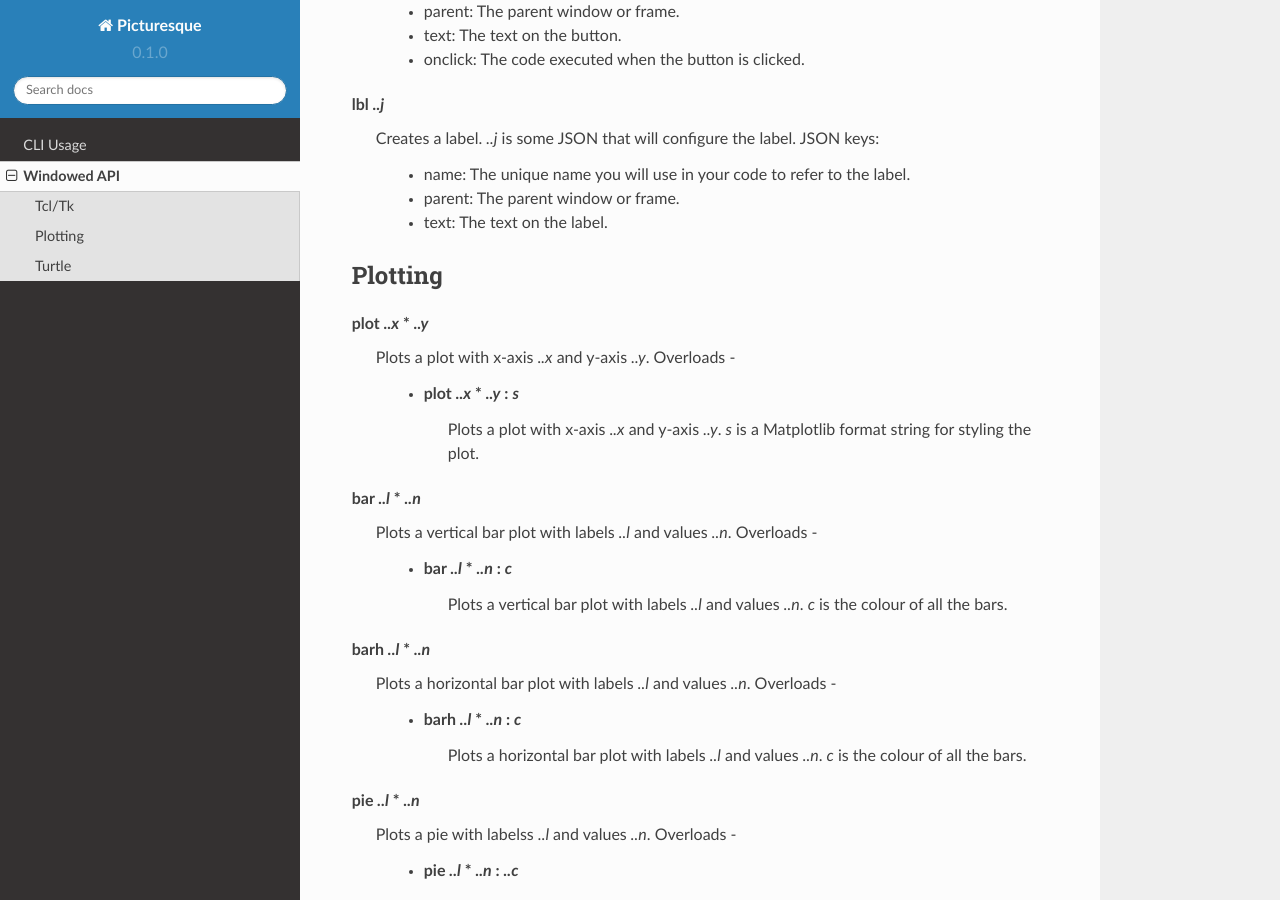
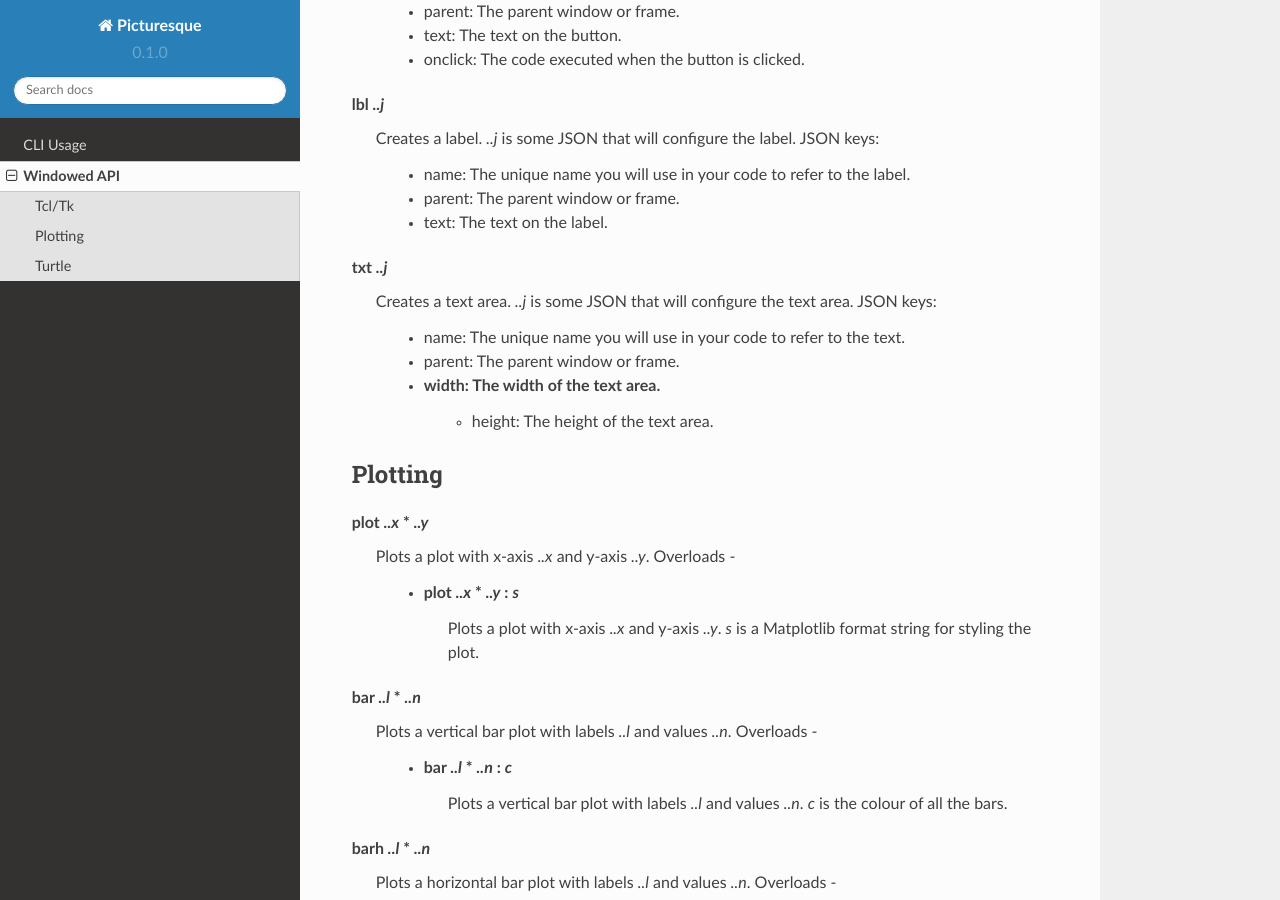
Before and after one commit to tiashDev/pic-docs, a Sphinx documentation site: the page built from docs/source/win-api.rst, in a window 1280 px wide and 900 px high, scrolled down 810 px. Built offline with Sphinx 7.4.7 and the Read the Docs theme 2.0.0, drawn with Linux system fonts in a browser that asks for light colours.

Commit message:
Update win-api.rst

```diff
--- a/docs/source/win-api.rst
+++ b/docs/source/win-api.rst
@@ -52,6 +52,16 @@ lbl *..j*
       * name: The unique name you will use in your code to refer to the label.
       * parent: The parent window or frame.
       * text: The text on the label.
+
+.. _txt:
+
+txt *..j*
+   Creates a text area. *..j* is some JSON that will configure the text area.
+   JSON keys:
+      * name: The unique name you will use in your code to refer to the text.
+      * parent: The parent window or frame.
+      * width: The width of the text area.
+	  * height: The height of the text area.
 
 Plotting
 --------
```
